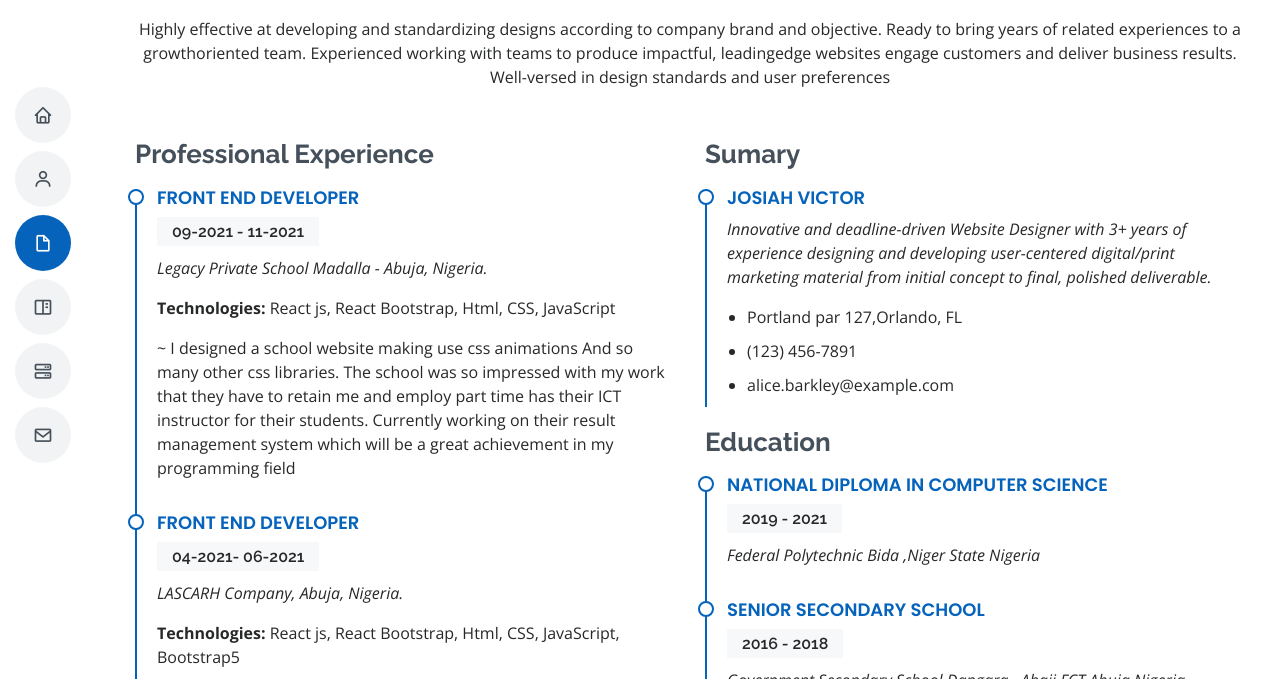
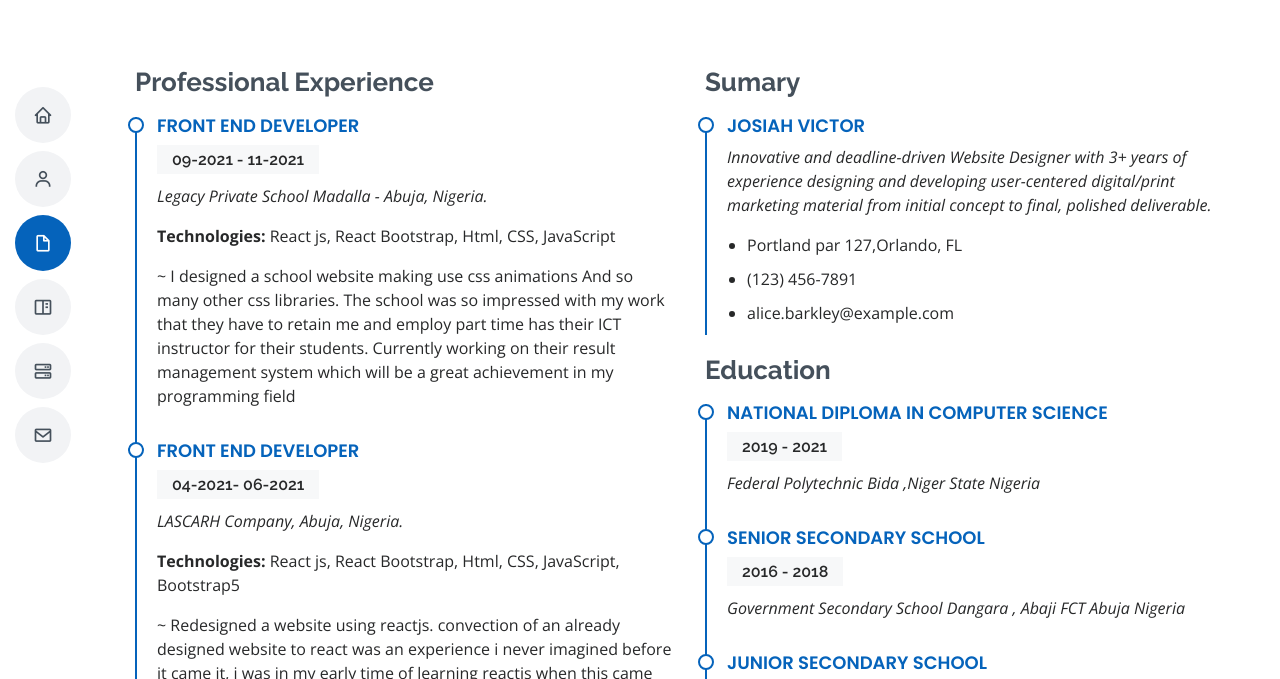
Before and after one commit to jovick-coder/MyResume, a plain HTML site: page resume.html in a window 1280 px wide. Shown: the part 121-800 px from the top of the page. Drawn offline with nearby package versions, Linux system fonts and the light colour scheme.

Commit message:
removed p tag

```diff
--- a/resume.html
+++ b/resume.html
@@ -71,14 +71,6 @@
             <div class="container" data-aos="fade-up">
                 <div class="section-title">
                     <h2>Resume</h2>
-                    <p>
-                        Highly effective at developing and standardizing designs according
-                        to company brand and objective. Ready to bring years of related
-                        experiences to a growthoriented team. Experienced working with
-                        teams to produce impactful, leadingedge websites engage customers
-                        and deliver business results. Well-versed in design standards and
-                        user preferences
-                    </p>
                 </div>
 
                 <div class="row">
```
